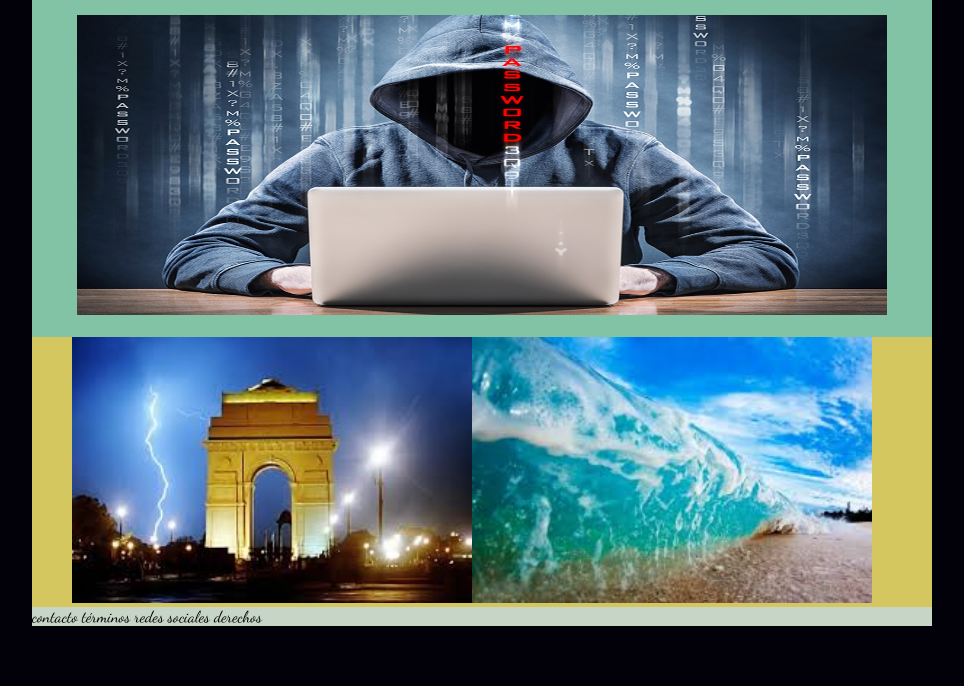
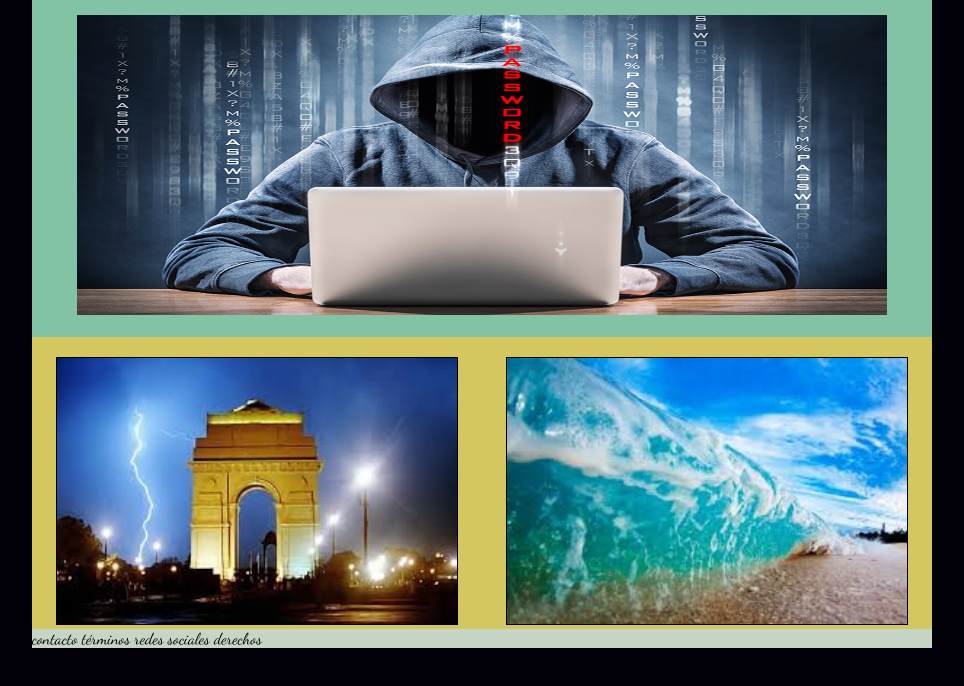
Before and after one commit to luisarha/CSS, a plain HTML site: page index.html in a window 1280 px wide. Shown: the part 80-766 px from the top of the page, without its empty margins (158-1122 px from the left). Drawn offline with Linux system fonts and the light colour scheme.

Commit message:
tunning index.html 5
Se tunea index.html

```diff
--- a/estilo.css
+++ b/estilo.css
@@ -28,6 +28,8 @@ body{
 #img-secundaria{
   display: flex;
   flex-direction: row;
+  justify-content: center;
+  justify-content: space-around;
 }
 #img-central{
   position: center;
@@ -40,14 +42,14 @@ body{
 }
 #img-sec1{
   width: 400px;
-  border: 1px;
-  margin-left: 10%;
+  border: 1px solid;
+  margin-top: 5%;
 }
 
 #img-sec2{
   width: 400px;
-  border: 1px;
-  margin-left: 10%;
+  border: 1px solid;
+  margin-top: 5%;
 }
 
 .img-sec{
```
